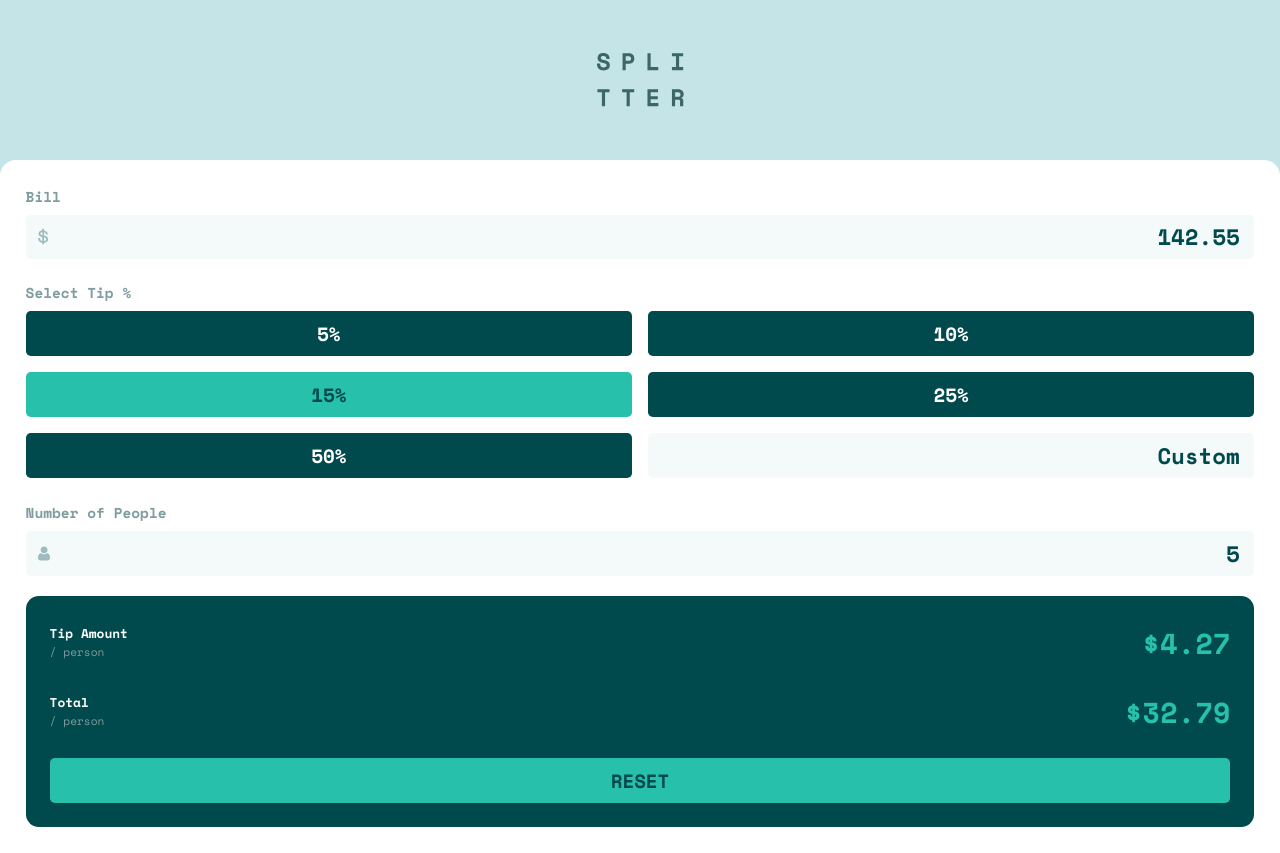
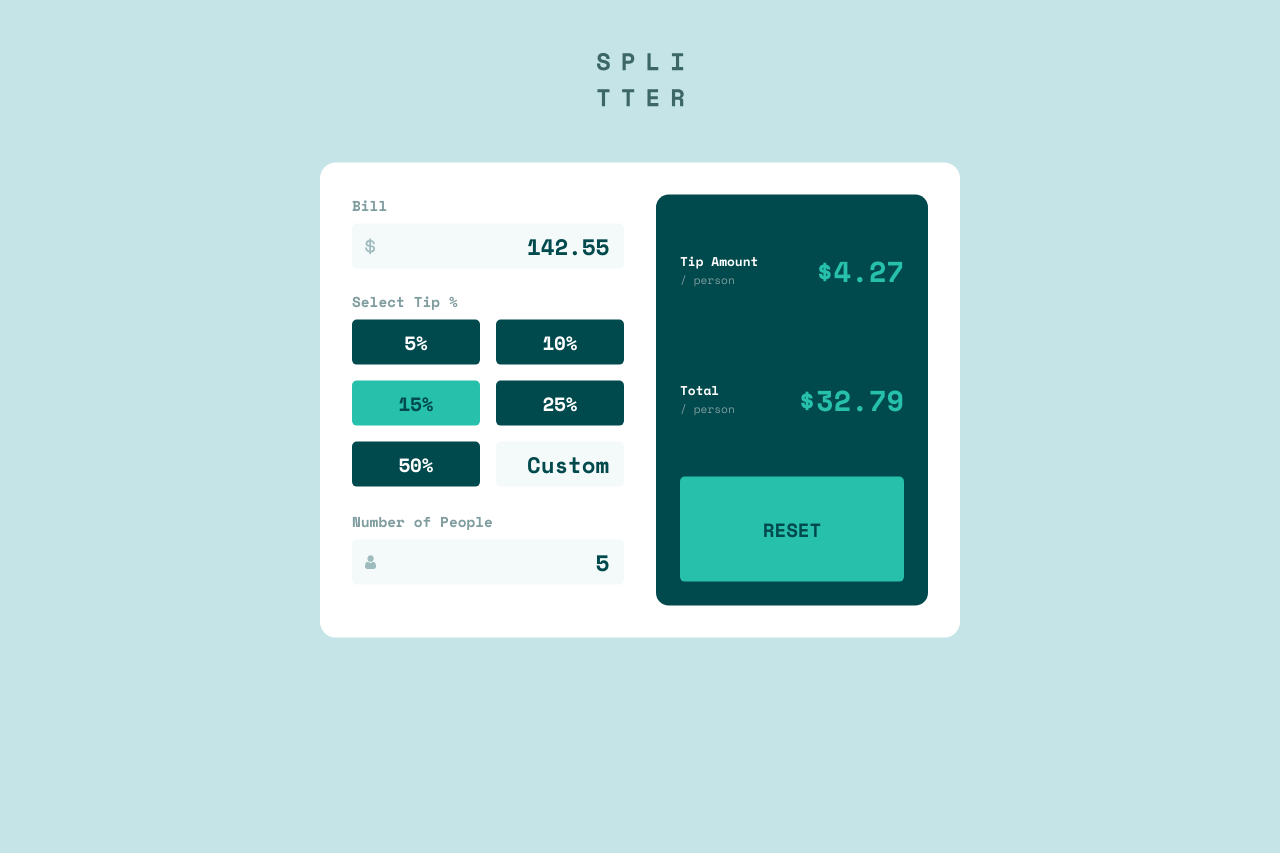
Before and after one commit to tonytangdev/fm-calculator-app, a Next.js app: page / in a window 1280 px wide. After the commit the page ends 800 px from the top, so only its background shows below. Built offline with nearby package versions, Linux system fonts and the light colour scheme.

Commit message:
calculator wide screen css

```diff
--- a/styles/Calculator.module.css
+++ b/styles/Calculator.module.css
@@ -2,5 +2,23 @@
     background-color: var(--white);
     border-top-left-radius: 1rem;
     border-top-right-radius: 1rem;
-    padding: 1.6rem
+    padding: 1.6rem;
+    display: grid;
+    grid-template: repeat(2, auto) / auto;
 }
+
+@media (min-width: 376px) {
+    .container {
+        padding: 2rem;
+        position: absolute;
+        left: 50%;
+        top: 50%;
+        transform: translate(-50%, -50%);
+        width: 50%;
+        grid-template:  auto / repeat(2, 1fr);
+        column-gap: 2rem;
+        border-bottom-left-radius: 1rem;
+        border-bottom-right-radius: 1rem;
+    }
+
+}
```
Also changed, not shown: styles/Home.module.css (line endings or trailing spaces).
